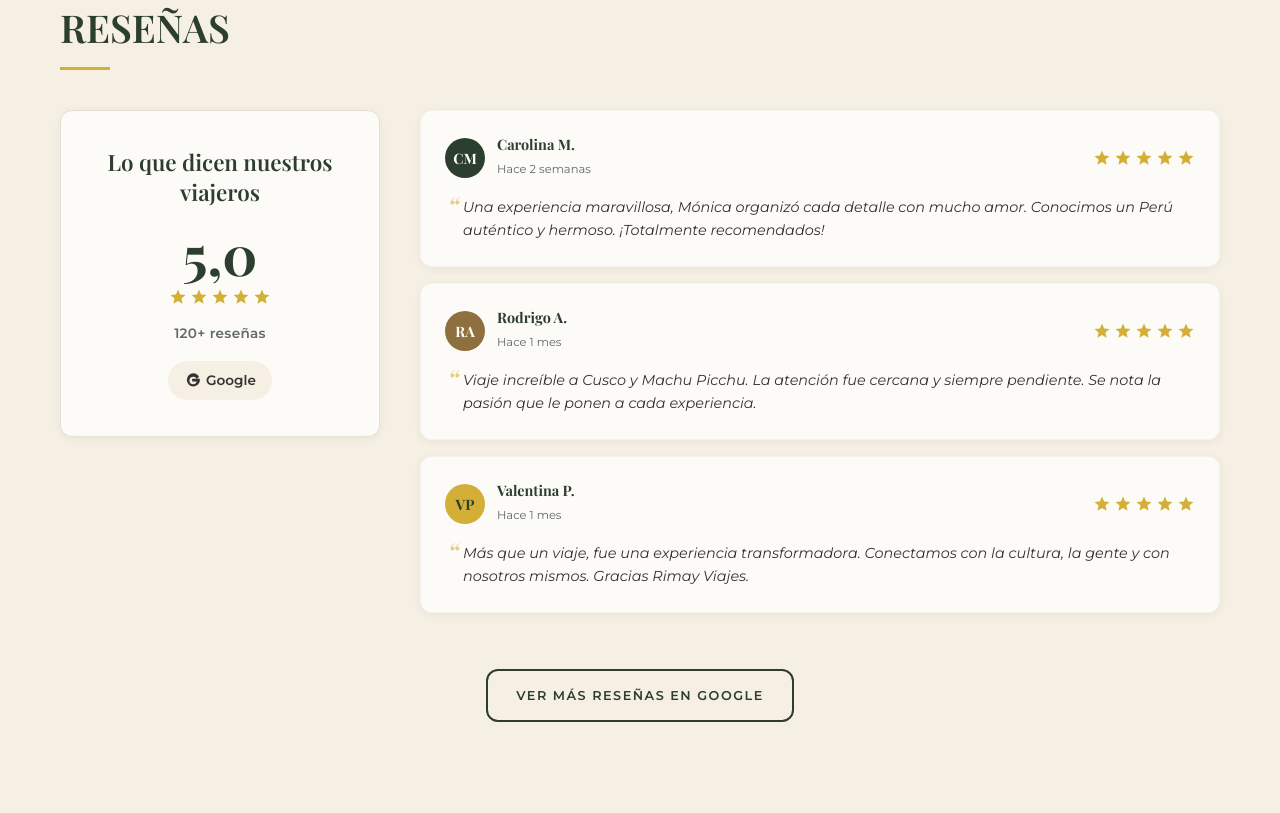
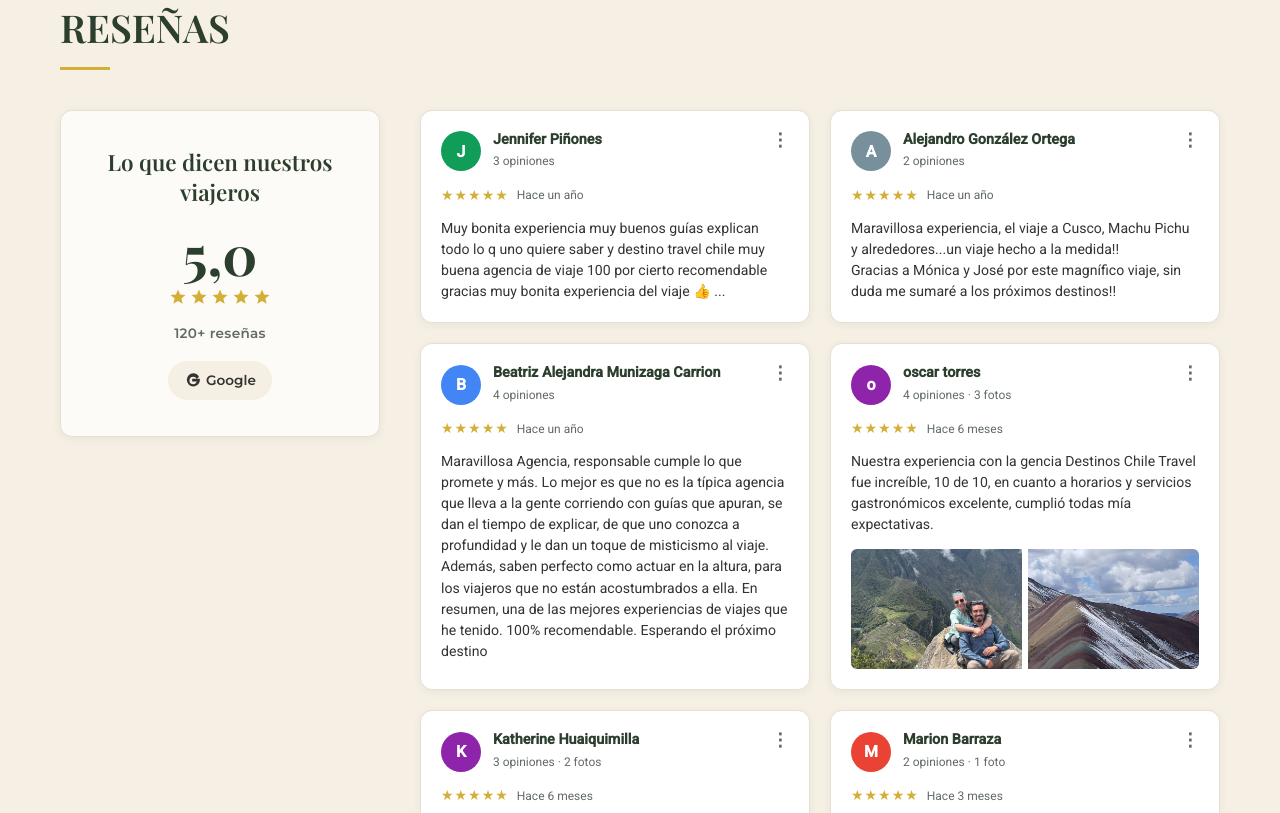
Before and after one commit to jonocreativo/rimay, a website: page index.html in a window 1280 px wide. Shown: the part 4167-4980 px from the top of the page. Drawn offline with nearby package versions, Linux system fonts and the light colour scheme; no server answers; a web font is replaced by a local one.

Commit message:
feat: integrar reseñas de Google y fotos de usuarios

```diff
--- a/css/style.css
+++ b/css/style.css
@@ -1231,104 +1231,149 @@ header.scrolled .logo img {
   height: 16px;
 }
 
-/* Reviews List */
-.reviews-container {
+/* Google Reviews Container (Grid) */
+.google-reviews-container {
+  display: grid;
+  grid-template-columns: repeat(auto-fill, minmax(300px, 1fr));
+  gap: 20px;
+  font-family: 'Roboto', var(--font-body), sans-serif;
+  width: 100%;
+}
+
+/* La tarjeta: Al ser un enlace <a> quitamos el subrayado */
+.g-review-card {
   display: flex;
   flex-direction: column;
-  gap: 16px;
-}
-
-.review-card {
-  background-color: var(--background-light);
-  padding: 24px;
+  background: #ffffff;
   border-radius: var(--border-radius-md);
+  padding: 20px;
+  text-decoration: none;
+  color: var(--text-main);
+  border: 1px solid var(--border-color);
+  transition: var(--transition);
   box-shadow: var(--shadow-sm);
-  border: 1px solid rgba(44, 62, 45, 0.04);
-  transition: var(--transition);
-}
-
-.review-card:hover {
-  transform: translateX(3px);
+}
+
+.g-review-card:hover {
+  transform: translateY(-4px);
   box-shadow: var(--shadow-md);
-  border-color: rgba(212, 175, 55, 0.15);
-}
-
-.review-header {
-  display: flex;
-  justify-content: space-between;
-  align-items: center;
-  margin-bottom: 14px;
-  gap: 12px;
-}
-
-.reviewer-info {
-  display: flex;
-  align-items: center;
-  gap: 12px;
-}
-
-.reviewer-avatar {
+  border-color: rgba(212, 175, 55, 0.2);
+}
+
+/* Cabecera del usuario */
+.g-review-header {
+  display: flex;
+  align-items: center;
+  margin-bottom: 12px;
+  position: relative;
+}
+
+/* El círculo del avatar */
+.g-avatar {
   width: 40px;
   height: 40px;
-  min-width: 40px;
   border-radius: 50%;
-  background-color: var(--primary-dark);
-  color: var(--text-light);
+  color: #ffffff;
   display: flex;
   align-items: center;
   justify-content: center;
-  font-family: var(--font-heading);
+  font-size: 16px;
+  font-weight: 600;
+  margin-right: 12px;
+  flex-shrink: 0;
+}
+
+/* Nombre y cantidad de opiniones */
+.g-user-info {
+  display: flex;
+  flex-direction: column;
+}
+
+.g-name {
   font-size: 0.9rem;
+  font-weight: 600;
+  color: var(--primary-dark);
+  line-height: 1.3;
+}
+
+.g-stats {
+  font-size: 0.75rem;
+  color: var(--text-muted);
+  margin-top: 2px;
+}
+
+/* Los 3 puntitos de Google */
+.g-dots {
+  position: absolute;
+  right: 0;
+  top: 0;
+  font-size: 18px;
   font-weight: bold;
-}
-
-.review-card:nth-child(2) .reviewer-avatar {
-  background-color: var(--accent-earth);
-}
-
-.review-card:nth-child(3) .reviewer-avatar {
-  background-color: var(--accent-gold);
-  color: var(--primary-dark);
-}
-
-.reviewer-name {
-  font-weight: 700;
-  font-size: 0.9rem;
-  color: var(--primary-dark);
-  margin-bottom: 1px;
-}
-
-.review-time {
-  font-size: 0.72rem;
   color: var(--text-muted);
-}
-
-.review-text {
-  font-size: 0.9rem;
+  line-height: 1;
+}
+
+/* Fila de estrellas y fecha */
+.g-rating-row {
+  display: flex;
+  align-items: center;
+  margin-bottom: 10px;
+}
+
+.g-stars {
+  color: var(--accent-gold);
+  font-size: 14px;
+  letter-spacing: 1px;
+}
+
+.g-time {
+  font-size: 0.75rem;
+  color: var(--text-muted);
+  margin-left: 8px;
+}
+
+/* Texto de la reseña */
+.g-text {
+  font-size: 0.88rem;
+  line-height: 1.5;
   color: var(--text-main);
-  line-height: 1.6;
-  margin-bottom: 0;
-  font-style: italic;
-  position: relative;
-  padding-left: 18px;
-}
-
-.review-text::before {
-  content: '\201C';
-  position: absolute;
-  left: 0;
-  top: -4px;
-  font-family: var(--font-heading);
-  font-size: 1.8rem;
-  color: var(--accent-gold);
-  line-height: 1;
-  opacity: 0.6;
+  margin: 0;
+  word-wrap: break-word;
+  flex-grow: 1;
+}
+
+/* Galería de fotos (Espacio para las imágenes) */
+.g-review-photos {
+  margin-top: 14px;
+  display: grid;
+  gap: 6px;
+  border-radius: var(--border-radius-sm);
+  overflow: hidden;
+}
+
+/* Si hay 2 fotos, las divide a la mitad */
+.g-review-photos.col-2 {
+  grid-template-columns: 1fr 1fr;
+  height: 120px;
+}
+
+/* Si hay 1 foto, ocupa todo el ancho */
+.g-review-photos.col-1 {
+  grid-template-columns: 1fr;
+  height: 150px;
+}
+
+.g-review-photos img {
+  width: 100%;
+  height: 100%;
+  object-fit: cover;
+  background-color: var(--background-alt);
 }
 
 .resenas-cta {
   grid-column: 1 / -1;
   text-align: center;
-  margin-top: 16px;
+  margin-top: 24px;
 }
 
 @media (max-width: 992px) {
--- a/index.html
+++ b/index.html
@@ -31,6 +31,7 @@
   <link rel="icon" type="image/webp" href="assets/images/logo-color.webp">
 
   <!-- CSS Stylesheet -->
+  <link href="https://fonts.googleapis.com/css2?family=Roboto:wght@400;500&display=swap" rel="stylesheet">
   <link rel="stylesheet" href="css/style.css?v=1.2">
 </head>
 
@@ -465,121 +466,119 @@
           </div>
 
           <!-- Right side: Review cards -->
-          <div class="reviews-container">
-            <!-- Review 1 -->
-            <div class="review-card">
-              <div class="review-header">
-                <div class="reviewer-info">
-                  <div class="reviewer-avatar">CM</div>
-                  <div>
-                    <h4 class="reviewer-name">Carolina M.</h4>
-                    <span class="review-time">Hace 2 semanas</span>
+          <div class="google-reviews-container">
+
+            <a href="https://maps.app.goo.gl/PPN87KhGEgSD9w9V6" target="_blank" class="g-review-card">
+              <div class="g-review-header">
+                <div class="g-avatar" style="background-color: #0f9d58;">J</div>
+                <div class="g-user-info">
+                  <div class="g-name">Jennifer Piñones</div>
+                  <div class="g-stats">3 opiniones</div>
                 </div>
+                <div class="g-dots">⋮</div>
               </div>
-                <div class="stars">
-                  <svg viewBox="0 0 24 24">
-                    <path
-                      d="M12 17.27L18.18 21l-1.64-7.03L22 9.24l-7.19-.61L12 2 9.19 8.63 2 9.24l5.46 4.73L5.82 21z" />
-                  </svg>
-                  <svg viewBox="0 0 24 24">
-                    <path
-                      d="M12 17.27L18.18 21l-1.64-7.03L22 9.24l-7.19-.61L12 2 9.19 8.63 2 9.24l5.46 4.73L5.82 21z" />
-                  </svg>
-                  <svg viewBox="0 0 24 24">
-                    <path
-                      d="M12 17.27L18.18 21l-1.64-7.03L22 9.24l-7.19-.61L12 2 9.19 8.63 2 9.24l5.46 4.73L5.82 21z" />
-                  </svg>
-                  <svg viewBox="0 0 24 24">
-                    <path
-                      d="M12 17.27L18.18 21l-1.64-7.03L22 9.24l-7.19-.61L12 2 9.19 8.63 2 9.24l5.46 4.73L5.82 21z" />
-                  </svg>
-                  <svg viewBox="0 0 24 24">
-                    <path
-                      d="M12 17.27L18.18 21l-1.64-7.03L22 9.24l-7.19-.61L12 2 9.19 8.63 2 9.24l5.46 4.73L5.82 21z" />
-                  </svg>
+              <div class="g-rating-row">
+                <div class="g-stars">★★★★★</div>
+                <span class="g-time">Hace un año</span>
               </div>
+              <p class="g-text">Muy bonita experiencia muy buenos guías explican todo lo q uno quiere saber y destino travel chile muy buena agencia de viaje 100 por cierto recomendable gracias muy bonita experiencia del viaje 👍 ...</p>
+            </a>
+
+            <a href="https://maps.app.goo.gl/PPN87KhGEgSD9w9V6" target="_blank" class="g-review-card">
+              <div class="g-review-header">
+                <div class="g-avatar" style="background-color: #78909c;">A</div>
+                <div class="g-user-info">
+                  <div class="g-name">Alejandro González Ortega</div>
+                  <div class="g-stats">2 opiniones</div>
                 </div>
-              <p class="review-text">Una experiencia maravillosa, Mónica organizó cada detalle con mucho amor. Conocimos
-                un Perú auténtico y hermoso. ¡Totalmente recomendados!</p>
+                <div class="g-dots">⋮</div>
               </div>
+              <div class="g-rating-row">
+                <div class="g-stars">★★★★★</div>
+                <span class="g-time">Hace un año</span>
+              </div>
+              <p class="g-text">Maravillosa experiencia, el viaje a Cusco, Machu Pichu y alrededores...un viaje hecho a la medida!!<br>Gracias a Mónica y José por este magnífico viaje, sin duda me sumaré a los próximos destinos!!</p>
+            </a>
 
-            <!-- Review 2 -->
-            <div class="review-card">
-              <div class="review-header">
-                <div class="reviewer-info">
-                  <div class="reviewer-avatar">RA</div>
-                  <div>
-                    <h4 class="reviewer-name">Rodrigo A.</h4>
-                    <span class="review-time">Hace 1 mes</span>
+            <a href="https://maps.app.goo.gl/PPN87KhGEgSD9w9V6" target="_blank" class="g-review-card">
+              <div class="g-review-header">
+                <div class="g-avatar" style="background-color: #4285f4;">B</div>
+                <div class="g-user-info">
+                  <div class="g-name">Beatriz Alejandra Munizaga Carrion</div>
+                  <div class="g-stats">4 opiniones</div>
                 </div>
+                <div class="g-dots">⋮</div>
               </div>
-                <div class="stars">
-                  <svg viewBox="0 0 24 24">
-                    <path
-                      d="M12 17.27L18.18 21l-1.64-7.03L22 9.24l-7.19-.61L12 2 9.19 8.63 2 9.24l5.46 4.73L5.82 21z" />
-                  </svg>
-                  <svg viewBox="0 0 24 24">
-                    <path
-                      d="M12 17.27L18.18 21l-1.64-7.03L22 9.24l-7.19-.61L12 2 9.19 8.63 2 9.24l5.46 4.73L5.82 21z" />
-                  </svg>
-                  <svg viewBox="0 0 24 24">
-                    <path
-                      d="M12 17.27L18.18 21l-1.64-7.03L22 9.24l-7.19-.61L12 2 9.19 8.63 2 9.24l5.46 4.73L5.82 21z" />
-                  </svg>
-                  <svg viewBox="0 0 24 24">
-                    <path
-                      d="M12 17.27L18.18 21l-1.64-7.03L22 9.24l-7.19-.61L12 2 9.19 8.63 2 9.24l5.46 4.73L5.82 21z" />
-                  </svg>
-                  <svg viewBox="0 0 24 24">
-                    <path
-                      d="M12 17.27L18.18 21l-1.64-7.03L22 9.24l-7.19-.61L12 2 9.19 8.63 2 9.24l5.46 4.73L5.82 21z" />
-                  </svg>
+              <div class="g-rating-row">
+                <div class="g-stars">★★★★★</div>
+                <span class="g-time">Hace un año</span>
               </div>
+              <p class="g-text">Maravillosa Agencia, responsable cumple lo que promete y más. Lo mejor es que no es la típica agencia que lleva a la gente corriendo con guías que apuran, se dan el tiempo de explicar, de que uno conozca a profundidad y le dan un toque de misticismo al viaje. Además, saben perfecto como actuar en la altura, para los viajeros que no están acostumbrados a ella. En resumen, una de las mejores experiencias de viajes que he tenido. 100% recomendable. Esperando el próximo destino</p>
+            </a>
+
+            <a href="https://maps.app.goo.gl/PPN87KhGEgSD9w9V6" target="_blank" class="g-review-card">
+              <div class="g-review-header">
+                <div class="g-avatar" style="background-color: #8e24aa;">o</div>
+                <div class="g-user-info">
+                  <div class="g-name">oscar torres</div>
+                  <div class="g-stats">4 opiniones · 3 fotos</div>
                 </div>
-              <p class="review-text">Viaje increíble a Cusco y Machu Picchu. La atención fue cercana y siempre
-                pendiente. Se nota la pasión que le ponen a cada experiencia.</p>
+                <div class="g-dots">⋮</div>
               </div>
+              <div class="g-rating-row">
+                <div class="g-stars">★★★★★</div>
+                <span class="g-time">Hace 6 meses</span>
+              </div>
+              <p class="g-text">Nuestra experiencia con la gencia Destinos Chile Travel fue increíble, 10 de 10, en cuanto a horarios y servicios gastronómicos excelente, cumplió todas mía expectativas.</p>
+              <div class="g-review-photos col-2">
+                <img src="assets/images/oscar-torres-1.png" alt="Foto de reseña">
+                <img src="assets/images/oscar-torres-2.png" alt="Foto de reseña">
+              </div>
+            </a>
 
-            <!-- Review 3 -->
-            <div class="review-card">
-              <div class="review-header">
-                <div class="reviewer-info">
-                  <div class="reviewer-avatar">VP</div>
-                  <div>
-                    <h4 class="reviewer-name">Valentina P.</h4>
-                    <span class="review-time">Hace 1 mes</span>
+            <a href="https://maps.app.goo.gl/PPN87KhGEgSD9w9V6" target="_blank" class="g-review-card">
+              <div class="g-review-header">
+                <div class="g-avatar" style="background-color: #8e24aa;">K</div>
+                <div class="g-user-info">
+                  <div class="g-name">Katherine Huaiquimilla</div>
+                  <div class="g-stats">3 opiniones · 2 fotos</div>
                 </div>
+                <div class="g-dots">⋮</div>
               </div>
-                <div class="stars">
-                  <svg viewBox="0 0 24 24">
-                    <path
-                      d="M12 17.27L18.18 21l-1.64-7.03L22 9.24l-7.19-.61L12 2 9.19 8.63 2 9.24l5.46 4.73L5.82 21z" />
-                  </svg>
-                  <svg viewBox="0 0 24 24">
-                    <path
-                      d="M12 17.27L18.18 21l-1.64-7.03L22 9.24l-7.19-.61L12 2 9.19 8.63 2 9.24l5.46 4.73L5.82 21z" />
-                  </svg>
-                  <svg viewBox="0 0 24 24">
-                    <path
-                      d="M12 17.27L18.18 21l-1.64-7.03L22 9.24l-7.19-.61L12 2 9.19 8.63 2 9.24l5.46 4.73L5.82 21z" />
-                  </svg>
-                  <svg viewBox="0 0 24 24">
-                    <path
-                      d="M12 17.27L18.18 21l-1.64-7.03L22 9.24l-7.19-.61L12 2 9.19 8.63 2 9.24l5.46 4.73L5.82 21z" />
-                  </svg>
-                  <svg viewBox="0 0 24 24">
-                    <path
-                      d="M12 17.27L18.18 21l-1.64-7.03L22 9.24l-7.19-.61L12 2 9.19 8.63 2 9.24l5.46 4.73L5.82 21z" />
-                  </svg>
+              <div class="g-rating-row">
+                <div class="g-stars">★★★★★</div>
+                <span class="g-time">Hace 6 meses</span>
               </div>
+              <p class="g-text">Nuestras vacaciones en Cusco con esta agencia superaron todas nuestras expectativas! La amabilidad y confianza que nos brindaron José Luis y Cristian nos permitió vivir una experiencia inolvidable!<br>Recomendamos mucho esta agencia para conocer esta hermosa ciudad y degustar sus comidas!!!</p>
+              <div class="g-review-photos col-2">
+                <img src="assets/images/katherine-huaiquimilla-2.png" alt="Foto de reseña">
+                <img src="assets/images/katherine-huaiquimilla-1.png" alt="Foto de reseña">
               </div>
-              <p class="review-text">Más que un viaje, fue una experiencia transformadora. Conectamos con la cultura, la
-                gente y con nosotros mismos. Gracias Rimay Viajes.</p>
+            </a>
+
+            <a href="https://maps.app.goo.gl/PPN87KhGEgSD9w9V6" target="_blank" class="g-review-card">
+              <div class="g-review-header">
+                <div class="g-avatar" style="background-color: #ea4335;">M</div>
+                <div class="g-user-info">
+                  <div class="g-name">Marion Barraza</div>
+                  <div class="g-stats">2 opiniones · 1 foto</div>
                 </div>
+                <div class="g-dots">⋮</div>
+              </div>
+              <div class="g-rating-row">
+                <div class="g-stars">★★★★★</div>
+                <span class="g-time">Hace 3 meses</span>
+              </div>
+              <p class="g-text">Excelente agencia. Totalmente recomendada. Cumplen con todo lo prometido.<br>Cada día es aprovechado al máximo y los guías asignados son muy conocedores de su país, lo cual permite empaparnos de esta bella cultura. Fui con mi papá de 74 años y los guías en todo momento muy preocupados por él y de cada integrante del tour.<br>Realmente el tour superó mis expectativas.</p>
+              <div class="g-review-photos col-1">
+                <img src="assets/images/marion-barraza-1.png" alt="Foto de reseña">
+              </div>
+            </a>
+
           </div>
 
           <div class="resenas-cta">
-            <a href="link_a_tu_perfil_de_google_maps" class="btn btn-outline" target="_blank" rel="noopener noreferrer">
+            <a href="https://maps.app.goo.gl/PPN87KhGEgSD9w9V6" class="btn btn-outline" target="_blank" rel="noopener noreferrer">
               VER MÁS RESEÑAS EN GOOGLE
             </a>
           </div>
```
Also changed, not shown: assets/images/katherine-huaiquimilla-1.png (added), assets/images/katherine-huaiquimilla-2.png (added), assets/images/marion-barraza-1.png (added), assets/images/oscar-torres-1.png (added), assets/images/oscar-torres-2.png (added). Lines whose indentation alone changed are shown as unchanged.
